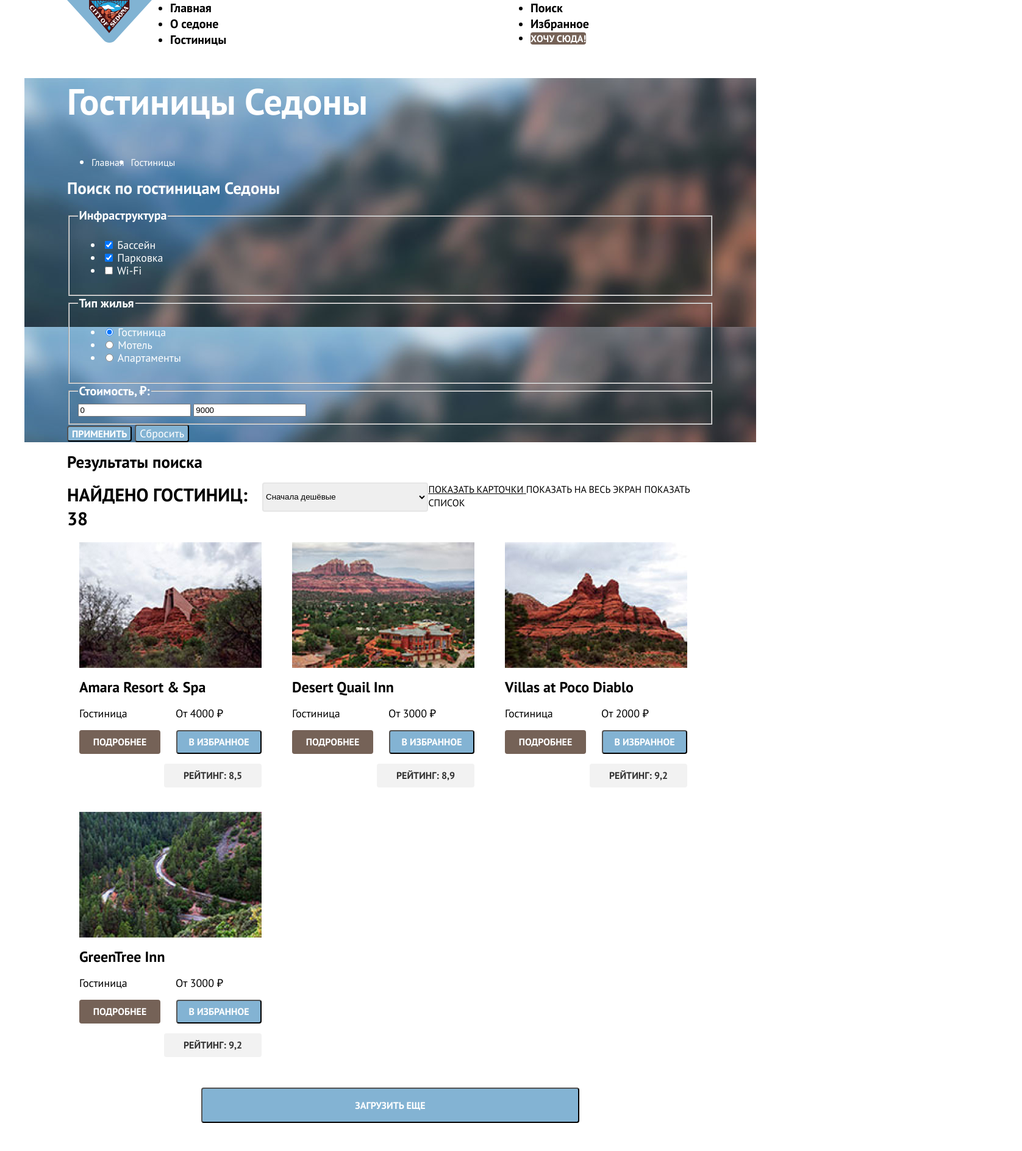
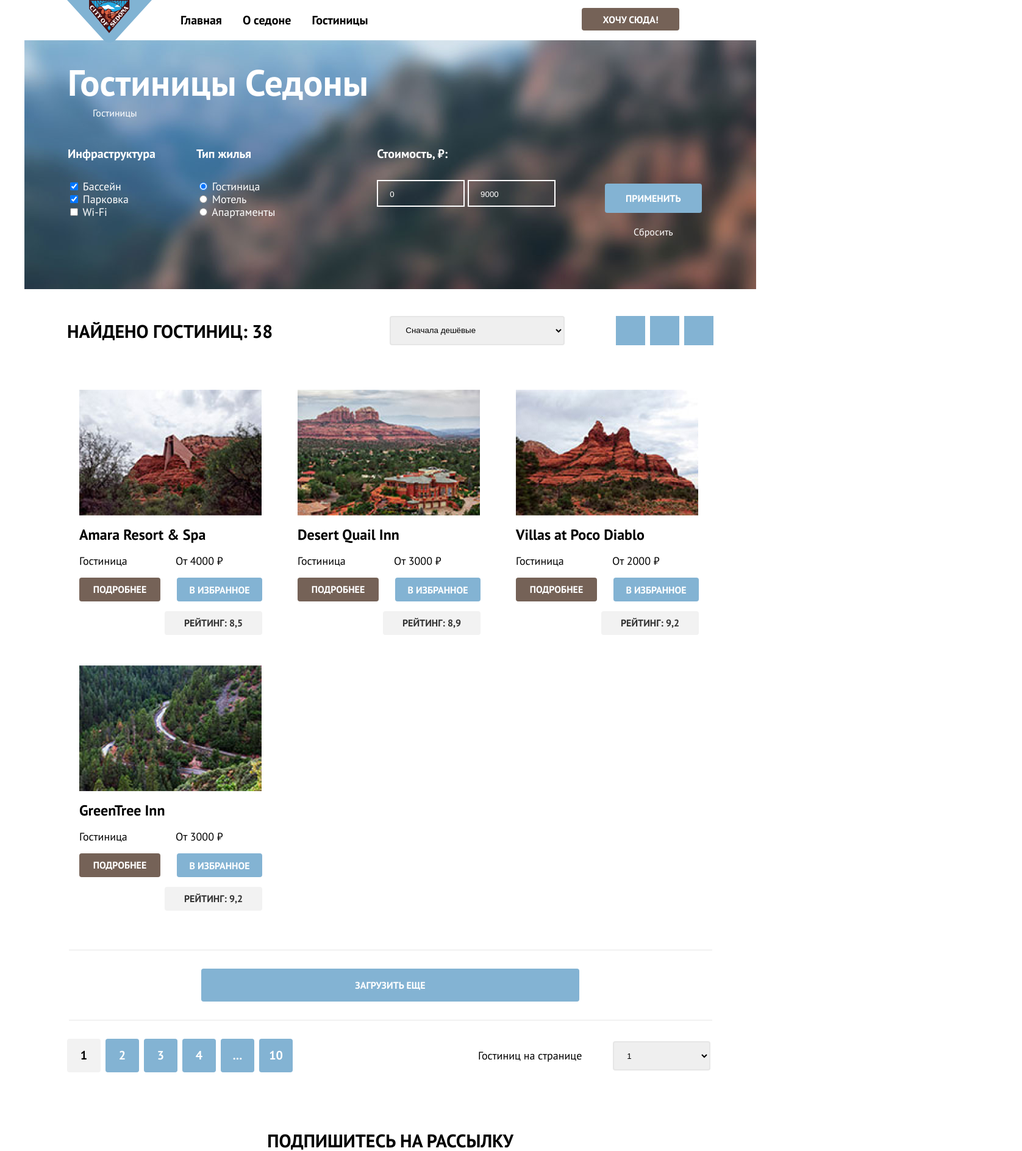
Before and after one commit to htmlacademy-htmlcss/2003279-sedona-33, a plain HTML site: page hotels.html in a window 1280 px wide. Shown: the top 1887 px of the page at 61% size, 1676 px wide, since content can reach past the window. Drawn offline with Linux system fonts and the light colour scheme.

Commit message:
верстает микросетки на флексах (все страницы)

```diff
--- a/hotels.html
+++ b/hotels.html
@@ -28,20 +28,20 @@
       <ul class="navigation-list navigation-user">
         <li class="navigation-item">
           <a class="navigation-link" href=#>
-            <span class="visually-hiden">
+            <span class="visually-hidden">
               Поиск
             </span>
           </a>
         </li>
         <li class="navigation-item">
           <a class="navigation-link" href=#>
-            <span class="visually-hiden">
+            <span class="visually-hidden">
               Избранное
             </span>
           </a>
         </li>
         <li class="navigation-item">
-          <a class="navigation-link button button-brown" href=#>Хочу сюда!</a>
+          <a class="button button-brown want-here-button" href=#>Хочу сюда!</a>
         </li>
       </ul>
     </nav>
@@ -65,9 +65,9 @@
 
           <form class="search-filter" action="https://echo.htmlacademy.ru/" name="search-filter" method="get">
 
-            <fieldset class="seacrh-filter-group">
+            <fieldset class="search-filter-group search-filter-infrastructure">
               <legend class="search-filter-title">Инфраструктура</legend>
-              <ul class="seacrh-filter-list">
+              <ul class="search-filter-list">
                 <li class="search-filter-item">
                   <label class="control">
                     <input class="control-input" type="checkbox" name="pool" checked>
@@ -88,24 +88,24 @@
                 </li>
               </ul>
             </fieldset>
-            <fieldset class="seacrh-filter-group">
+            <fieldset class="search-filter-group search-filter-property-type">
               <legend class="search-filter-title">Тип жилья</legend>
-              <ul class="seacrh-filter-list">
+              <ul class="search-filter-list">
                 <li class="search-filter-item">
                   <label class="control">
-                    <input class="control-input" type="radio" name="property-type" value="hotel" checked>
+                    <input class="control-input" type="radio" name="property-type-name" value="hotel" checked>
                     Гостиница
                   </label>
                 </li>
                 <li class="search-filter-item">
                   <label class="control">
-                    <input class="control-input" type="radio" name="property-type" value="motel">
+                    <input class="control-input" type="radio" name="property-type-name" value="motel">
                     Мотель
                   </label>
                 </li>
                 <li class="search-filter-item">
                   <label class="control">
-                    <input class="control-input" type="radio" name="property-type" value="apartments">
+                    <input class="control-input" type="radio" name="property-type-name" value="apartments">
                     Апартаменты
                   </label>
                 </li>
@@ -113,14 +113,15 @@
             </fieldset>
 
 
-            <fieldset class="seacrh-filter-group">
+            <fieldset class="search-filter-group search-filter-price">
               <legend class="search-filter-title">Стоимость, ₽:</legend>
-              <input class="seacrh-filter-price-input" type="text" name="price-from" placeholder="от" value="0">
-              <input class="seacrh-filter-price-input" type="text" name="price-to" placeholder="до" value="9000">
+              <input class="search-filter-price-input" type="text" name="price-from" placeholder="от" value="0">
+              <input class="search-filter-price-input" type="text" name="price-to" placeholder="до" value="9000">
             </fieldset>
-            <button class="button button-light-blue" type="submit">Применить</button>
-            <button class="button button-transparent" type="reset">Сбросить</button>
-
+            <div class="search-filter-buttons">
+              <button class="button button-light-blue button-apply" type="submit">Применить</button>
+              <button class="button button-reset" type="reset">Сбросить</button>
+          </div>
           </form>
         </div>
       </section>
@@ -230,7 +231,7 @@
         <div class="newsletter-container">
           <h2 class="visually-hidden">Подписка на рассылку</h2>
           <p class="title">Подпишитесь на рассылку</p>
-          <p class="subtitle">Только полезная информация и никакого спама, честное бойскаутское!</p>
+          <p class="subtitle">Только полезная информация и никакого спама,<br> честное бойскаутское!</p>
           <form class="subscription" action="https://echo.htmlacademy.ru/" method="post">
             <input class="subscription-field" type="email" name="email" placeholder="Ваш e-mail">
             <button class="subscription-button" type="submit">Подписаться</button>
--- a/styles/styles.css
+++ b/styles/styles.css
@@ -30,6 +30,17 @@ body {
     background-color: #ffffff;
 }
 
+.visually-hidden {
+    position: absolute;
+    width: 1px;
+    height: 1px;
+    margin: -1px;
+    padding: 0;
+    border: 0;
+    clip: rect(0 0 0 0);
+    overflow: hidden;
+}
+
 .navigation {
     display: flex;
     width: 1060px;
@@ -37,15 +48,24 @@ body {
 }
 
 .navigation-list {
+    display: flex;
+    flex-wrap: wrap;
     margin: 0;
     padding: 0;
     width: 400px;
+    list-style-type: none;
+}
+
+.page-header-logo {
+    display: block;
 }
 
 .navigation-logo {
     display: block;
     width: 139px;
     margin-right: 30px;
+    margin-bottom: -5px;
+    z-index: 1;
 }
 
 .navigation-user {
@@ -54,6 +74,7 @@ body {
 }
 
 .navigation-link {
+    display: block;
     font-style: normal;
     font-weight: 700;
     font-size: 20px;
@@ -61,6 +82,14 @@ body {
     text-align: center;
     color: #000000;
     text-decoration: none;
+    padding: 20px 17px;
+    margin: 0;
+}
+
+.navigation-user .navigation-link {
+    min-width: 42px;
+    min-height: 66px;
+    padding: 0;
 }
 
 .main-container {
@@ -71,7 +100,6 @@ body {
     width: 1200px;
     margin: 0 auto;
 }
-
 
 .button {
     font-family: inherit;
@@ -117,6 +145,16 @@ body {
     text-transform: none;
 }
 
+.want-here-button {
+    display: block;
+    padding: 9px 15px 8px 15px;
+    align-self: center;
+    margin-top: 13px;
+    width: 160px;
+    height: 37px;
+    box-sizing: border-box;
+}
+
 .sorting-button {
     font-family: inherit;
     font-weight: 400;
@@ -125,6 +163,15 @@ body {
     color: #000000;
     text-decoration: none;
     text-transform: uppercase;
+    background-color: #83B3D3;
+    width: 48px;
+    height: 48px;
+    margin-left: 8px;
+}
+
+.sorting-button-container {
+    margin-left: auto;
+    display: flex;
 }
 
 .sorting-button-active {
@@ -137,6 +184,8 @@ body {
     background-repeat: no-repeat;
     color: #ffffff;
     background-size: 1200px 485px;
+    padding-top: 51px;
+    padding-bottom: 82px;
 }
 
 .title {
@@ -147,14 +196,22 @@ body {
     text-align: center;
 }
 
+.welcome-text .title {
+    margin: 0;
+    margin-top: 63px;
+    margin-bottom: 23px;
+}
+
 .subtitle {
     text-align: center;
     font-size: 22px;
     line-height: 26px;
 }
 
-.welcome-subtitle {
+.welcome-text .subtitle {
     line-height: 36px;
+    margin: 0;
+    margin-bottom: 79px;
 }
 
 .welcome-image {
@@ -172,6 +229,7 @@ body {
     flex-wrap: wrap;
     margin: 0;
     padding: 0;
+    list-style-type: none;
 }
 
 .advantage-item {
@@ -200,6 +258,9 @@ body {
 
 .breadcrumbs {
     display: flex;
+    margin: 0;
+    padding: 0;
+    list-style-type: none;
 }
 
 .breadcrumbs-item {
@@ -211,12 +272,27 @@ body {
     margin: 0 auto;
 }
 
+.search-container .title {
+    margin: 0;
+    margin-top: 91px;
+    margin-bottom: 15px;
+}
+
+.search-container .subtitle {
+    margin: 0;
+    margin-bottom: 55px;
+}
+
+
 .search-container .button-brown {
     display: block;
     font-size: 20px;
-    line-height: 36px;
+    line-height: 30px;
     width: 575px;
     margin: 0 auto;
+    padding: 15px 0;
+    border-radius: 10px;
+    margin-bottom: 93px;
 }
 
 .result-section {
@@ -225,8 +301,7 @@ body {
 }
 
 .newsletter {
-    width: 1200px;
-    height: 411px;
+    padding: 94px 0;
     background-color: #83B3D3;
     background-image: url("../images/newsletter-background.jpg");
 }
@@ -234,6 +309,16 @@ body {
 .newsletter-container {
     width: 800px;
     margin: 0 auto;
+}
+
+.newsletter-container .title {
+    margin: 0;
+    margin-bottom: 29px;
+}
+
+.newsletter-container .subtitle {
+    margin: 0;
+    margin-bottom: 46px;
 }
 
 .subscription {
@@ -282,13 +367,18 @@ body {
 }
 
 .filter-section-container {
-    width: 1060px;
     margin: 0 auto;
+    padding-top: 35px;
+    padding-left: 71px;
+    padding-right: 72px;
+    padding-bottom: 83px;
 }
 
 .filter-section-title {
     font-size: 60px;
-    line-height: 77px;
+    line-height: 68px;
+    margin: 0;
+    margin-bottom: 5px;
 }
 
 .result-section-container {
@@ -304,27 +394,91 @@ body {
     font-style: normal;
     text-decoration: none;
     color: #ffffff;
+    margin-right: 30px;
+}
+
+.search-filter {
+    display: flex;
+    margin-top: 45px;
+    min-height: 151px;
 }
 
 .search-filter-title {
     font-size: 20px;
     line-height: 25px;
     font-weight: 700;
+    padding: 0;
+    margin-bottom: 30px ;
+}
+
+.search-filter-group {
+    border: none;
+    margin: 0;
+    padding: 0;
+}
+
+.search-filter-list {
+    margin: 0;
+    padding: 0;
+    list-style-type: none;
+}
+
+.search-filter-price-input {
+    width: 144px;
+    box-sizing: border-box;
+    background-color: transparent;
+    padding: 14px 14px 11px 19px;
+    color: #ffffff;
+    border: 2px solid #FFFFFF;
+}
+
+.search-filter-infrastructure {
+    margin-right: 67px;
+}
+
+.search-filter-property-type {
+    margin-right: 167px;
+}
+
+.search-filter-price {
+    margin-right: 81px;
+}
+
+.search-filter-buttons {
+    display: flex;
+    flex-direction: column;
+    justify-content: flex-end ;
+}
+
+.button-apply {
+    padding: 14px 34px;
+    border: none;
+    margin-bottom: 20px;
+}
+
+.button-reset {
+    background-color: transparent;
+    border: none;
+    text-transform: none;
+    font-weight: 400;
 }
 
 .sorting-container {
+    display: flex;
+    align-items: center;
     color: #000000;
     background-color: #ffffff;
-    display: flex;
-    justify-content: space-between;
+    margin-top: 44px;
+    margin-bottom: 53px;
 }
 
 .select-control {
     width: 287px;
     height: 48px;
+    padding: 12px 20px 13px;
     border: 2px solid #E6E6E6;
+    border-radius: 4px;
     box-sizing: border-box;
-    border-radius: 4px;
 }
 
 .pagination-select-control {
@@ -334,18 +488,21 @@ body {
     box-sizing: border-box;
     border-radius: 4px;
     margin-left: 51px;
+    padding-left: 17px;
+    padding-top: 13px;
+    padding-bottom: 12px;
 }
 
 .find-hotels-result {
     text-align: left;
     line-height: 39px;
     margin: 0;
+    margin-right: 192px;
 }
 
 .product-list {
     display: flex;
     flex-wrap: wrap;
-    width: 1056px;
     margin: 0;
     padding: 0;
 }
@@ -353,10 +510,15 @@ body {
 .product-card {
     display: flex;
     flex-wrap: wrap;
-    width: 299px;
-    margin-right: 10px;
+    width: 300px;
+    margin-right: 18px;
+    margin-bottom: 10px;
     list-style-type: none;
     padding: 20px;
+}
+
+.product-card:nth-child(3n) {
+    margin-right: 0;
 }
 
 .product-image {
@@ -385,6 +547,7 @@ body {
 .button-favorite {
     width: 140px;
     margin-bottom: 16px;
+    border: none;
 }
 
 .product-description {
@@ -410,14 +573,23 @@ body {
 
 
 .load-more-section {
-    width: 1056px;
+    width: 1055px;
     margin: auto;
-    padding: 30px 290px;
+    margin-top: 34px;
+    margin-bottom: 30px;
+    border-top: 1px solid #E6E6E6;
+    border-bottom: 1px solid #E6E6E6;
 }
 
 .show-more-button {
+    display: block;
     width: 620px;
+    margin-left: auto;
+    margin-right: auto;
+    margin-top: 30px;
+    margin-bottom: 30px;
     padding: 17px 0;
+    border: none;
 }
 
 .pagination-section {
@@ -427,30 +599,33 @@ body {
 }
 
 .pagination-link {
-    color: #ffffff;
+    display: block;
+    width: 55px;
+    height: 55px;
+    box-sizing: border-box;
     font-family: inherit;
     font-size: 20px;
-    line-height: 26px;
+    line-height: 27px;
     text-align: center;
     font-weight: 700;
     font-style: normal;
     text-decoration: none;
+    color: #ffffff;
+    background-color: #83B3D3;
+    border-radius: 4px;
+    margin-right: 8px;
+    padding: 14px 0px;
 }
 
 .pagination {
     display: flex;
-    justify-content: flex-start;
     align-items: center;
     list-style-type: none;
+    margin: 0;
+    padding: 0;
 }
 
-.pagination-item {
-    width: 55px;
-    height: 55px;
-    background-color: #83B3D3;
-    border-radius: 4px;
-    margin-right: 8px;
-}
+
 
 .pagination-current {
     background-color: #F2F2F2;
@@ -469,15 +644,16 @@ body {
     margin: 0;
 }
 
-
 .no-background {
     background: none;
 }
 
 .page-footer-container {
     display: flex;
-    width: 1060px;
+    align-items: center;
+    width: 1200px;
     margin: 0 auto;
+    padding: 35px 0;
 }
 
 .social-footer {
@@ -488,6 +664,24 @@ body {
     align-self: center;
 }
 
+.footer-social-list {
+    display: flex;
+    list-style-type: none;
+}
+
+/* Цвет фона проставлен для визуализации */
+.footer-social-item {
+    width: 36px;
+    height: 29px;
+    margin-right: 4px;
+    margin-bottom: 4px;
+    background-color: #83B3D3;
+}
+
+.footer-social-item:nth-child(3n) {
+    margin-right: 0;
+}
+
 .htmlacademy-link {
     margin-left: auto;
 }
```
Also changed, not shown: index.html (+5 -5 lines), fonts/ptsans-400.woff2, fonts/ptsans-700.woff2.
